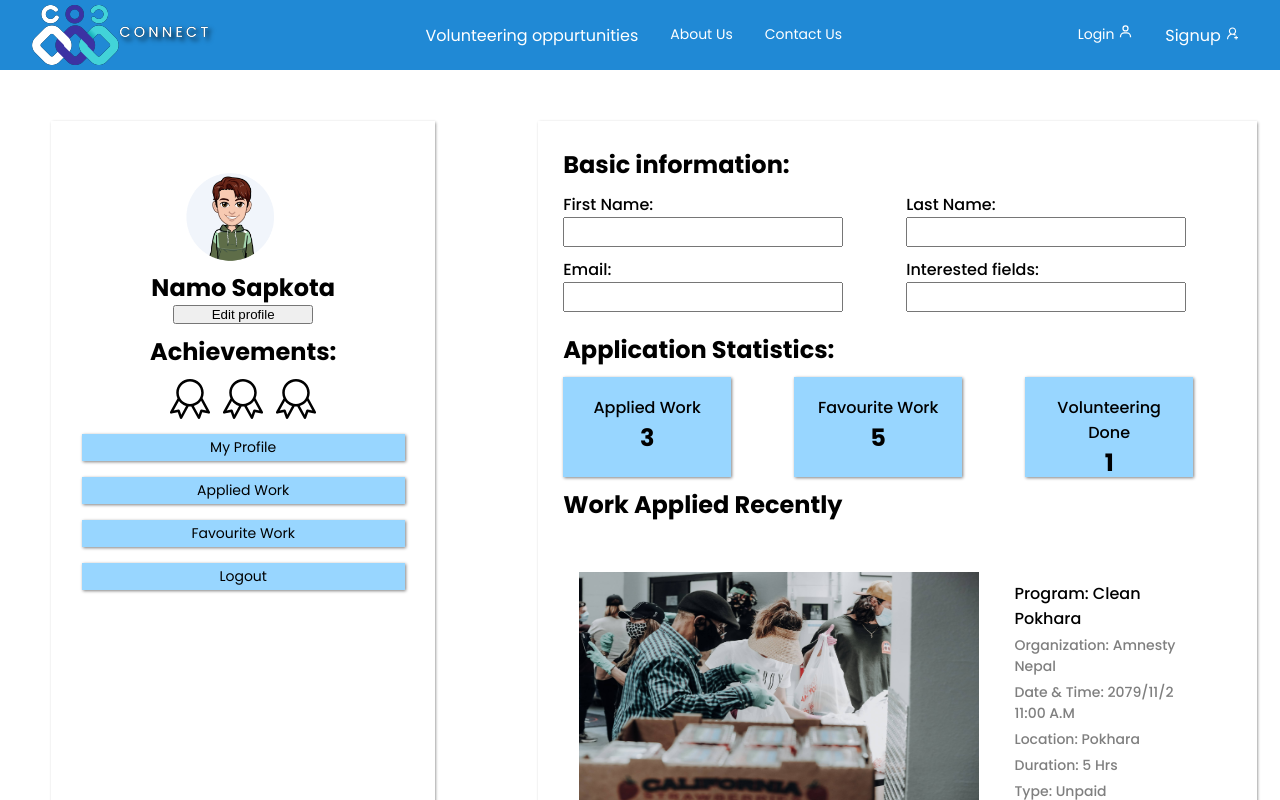
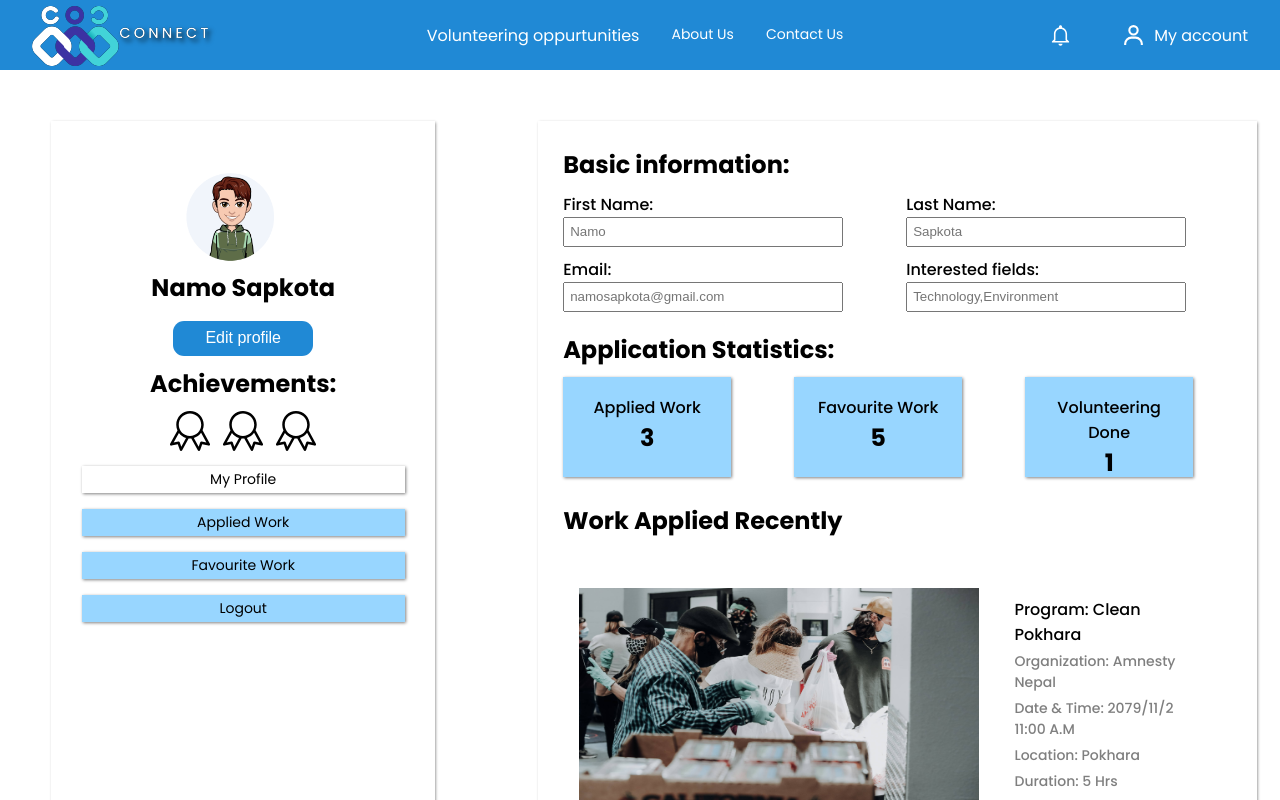
Before and after one commit to anysa-kharel/Volunteer-Management-System, a React (Create React App) app: page /userprofile in a window 1280 px wide. Shown: the top 800 px of the page. Built offline with nearby package versions, Linux system fonts and the light colour scheme.

Commit message:
chapilinajada

```diff
--- a/src/pages/Userprofile.js
+++ b/src/pages/Userprofile.js
@@ -1,5 +1,5 @@
 import React from 'react'
-import Navbar from "../components/Navbar1.js";
+import Navbar3 from "../components/Navbar3.js";
 import Footer from '../components/Footer.js';
 import { SlBadge } from 'react-icons/sl';
 import profileimage from '../assests/profile.jpg'
@@ -13,14 +13,14 @@ import loginimage from '../assests/bg1.jpg'
 const Userprofile = () => {
   return (
     <div>
-      <Navbar />
+      <Navbar3 />
       <section className='user-profile'>
         <div className='leftbar'>
         <img className='profilepic' src={profilephoto}></img>
           <div className='photo'>
 
             <h1>Namo Sapkota</h1>
-            <button>Edit profile</button>
+            <button className="but_edit">Edit profile</button>
           </div>
           <div className='achieve'>
             <h2>Achievements:</h2> </div>
@@ -33,10 +33,10 @@ const Userprofile = () => {
           </div>
 
           <div className='link' >
-            <Link className='link-item' to="/userprofile">My Profile</Link>
+            <Link className='link-itemp' to="/userprofile">My Profile</Link>
             <Link className='link-item' to="/my-work">Applied Work</Link>
             <Link className='link-item' to="/fav-work">Favourite Work</Link>
-            <Link className='link-item' to="/logout">Logout</Link>
+            <Link className='link-item' to="/home">Logout</Link>
           </div>
 
         </div>
@@ -47,22 +47,22 @@ const Userprofile = () => {
           <div className='name1'>
             <div className='firstname'>
               <h2>First Name:</h2>
-              <input type="text"></input>
+              <input type="text" placeholder="Namo"></input>
             </div>
             <div className='lastname'>
               <h2>Last Name:</h2>
-              <input type="text"></input>
+              <input type="text" placeholder='Sapkota'></input>
             </div>
           </div>
 
           <div className='yess'>
             <div className='email-'>
               <h2>Email:</h2>
-              <input type="email"></input>
+              <input type="email" placeholder='namosapkota@gmail.com'></input>
             </div>
             <div className='fields'>
               <h2>Interested fields:</h2>
-              <input type="text"></input>
+              <input type="text" placeholder="Technology,Environment"></input>
             </div>
           </div>
 
@@ -80,7 +80,7 @@ const Userprofile = () => {
             </div>
           </div>
 
-          <h1>Work Applied Recently</h1>
+          <h1 className="mt-1rem">Work Applied Recently</h1>
             <div className="info">
               <div >
                 <img src={loginimage} alt="pic" className="pro-logo" />
--- a/src/pages/userprofile.css
+++ b/src/pages/userprofile.css
@@ -77,6 +77,19 @@ gap:10px;
     /* flex-direction: column; */
 }
 
+.link-itemp {
+    display: flex;
+    box-shadow: 1px 1px 3px grey;
+    padding: 3px;
+
+    justify-content: center;
+    background-color:white;
+
+    /* flex-direction: column; */
+}
+
+
+
 .rightbar {
     /* border: 1px solid black; */
     box-shadow: 0.5px 0.5px 3px grey;
@@ -145,3 +158,23 @@ gap:10px;
     height: 100px;
     background-color: var(--primary-color);
 }
+
+
+.but_edit{
+    background-color: #2089D5; /* Green */
+  border: none;
+  color: white;
+  border-radius: 11px;
+  /* padding: 60px 359px; */
+  height:35px;
+  width: 459px;
+  text-align: center;
+  text-decoration: none;
+  display: inline-block;
+  font-size: 16px;
+  margin-top: 1rem;
+}
+
+.mt-1rem{
+    margin-top:1rem;
+}
```
